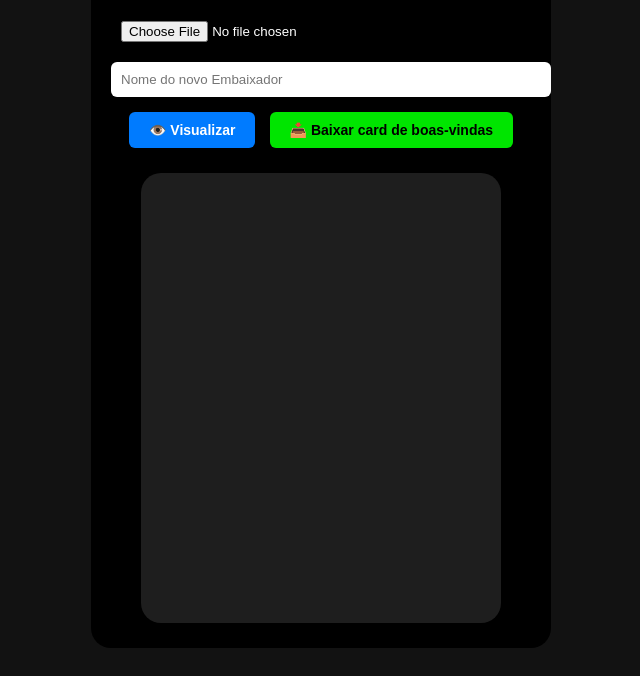
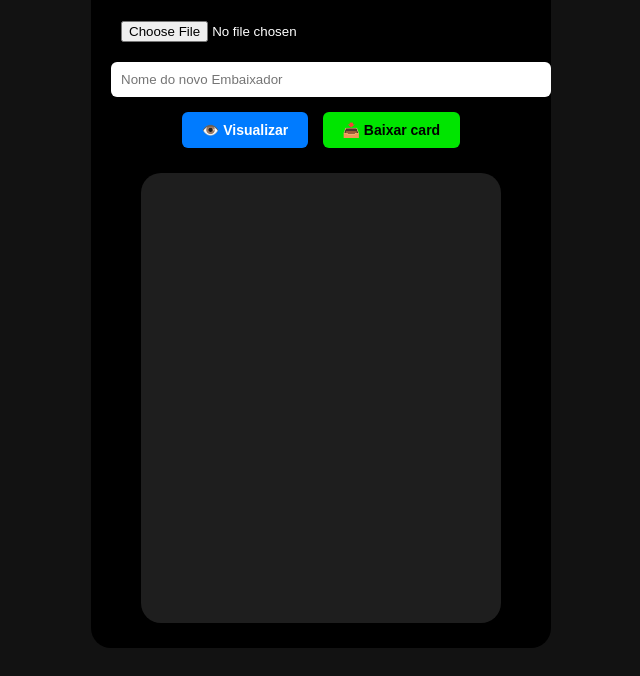
Before and after one commit to CNPJLegal/card-boas-vindas, a plain HTML site: page index.html in a window 1280 px wide. Shown: the part 194-870 px from the top of the page, without its empty margins (319-959 px from the left). Drawn offline with Linux system fonts and the light colour scheme.

Commit message:
Update index.html

```diff
--- a/index.html
+++ b/index.html
@@ -73,7 +73,7 @@
     <input type="file" id="fotoInput" accept="image/*">
     <input type="text" id="nomeInput" placeholder="Nome do novo Embaixador">
     <button class="btn-blue" onclick="visualizarCard()">👁️ Visualizar</button>
-    <button class="btn-green" onclick="baixarCard()">📥 Baixar card de boas-vindas</button>
+    <button class="btn-green" onclick="baixarCard()">📥 Baixar card</button>
     <canvas id="canvas" width="1080" height="1350"></canvas>
   </div>
 
```
